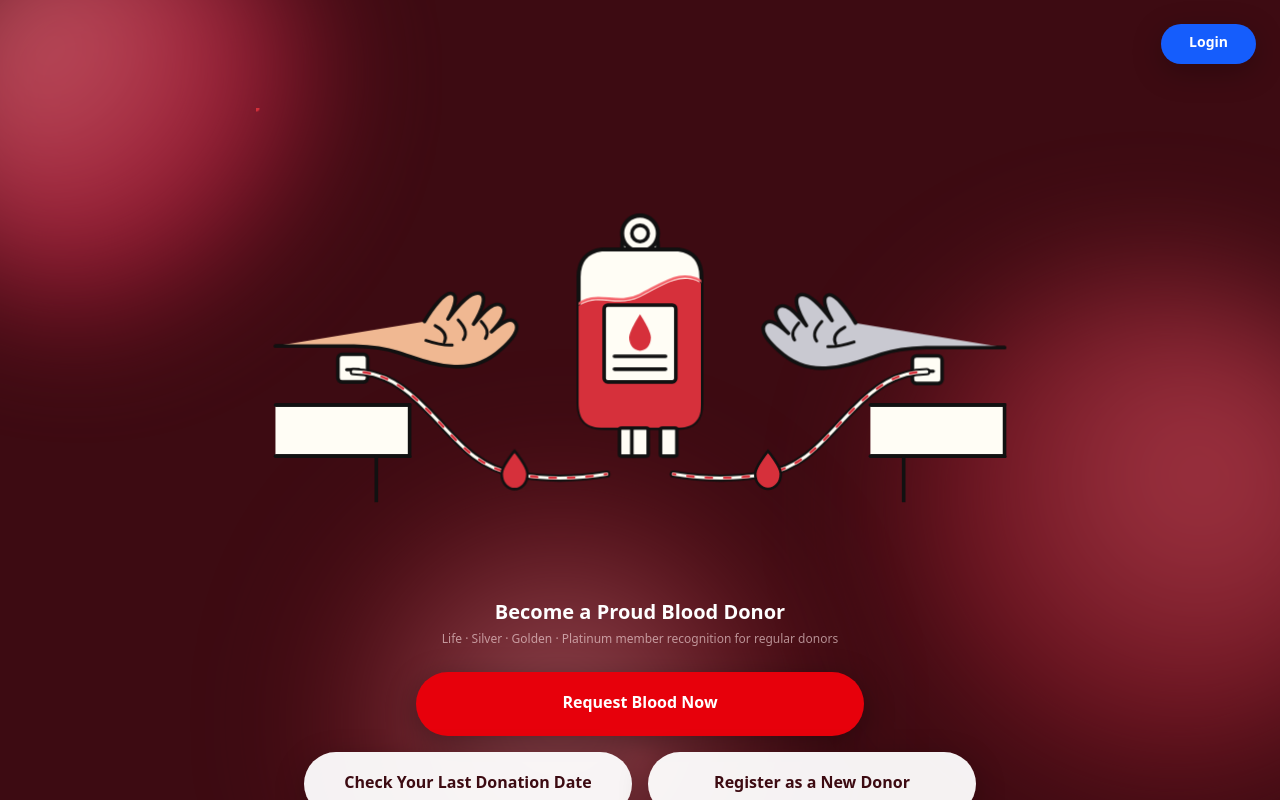
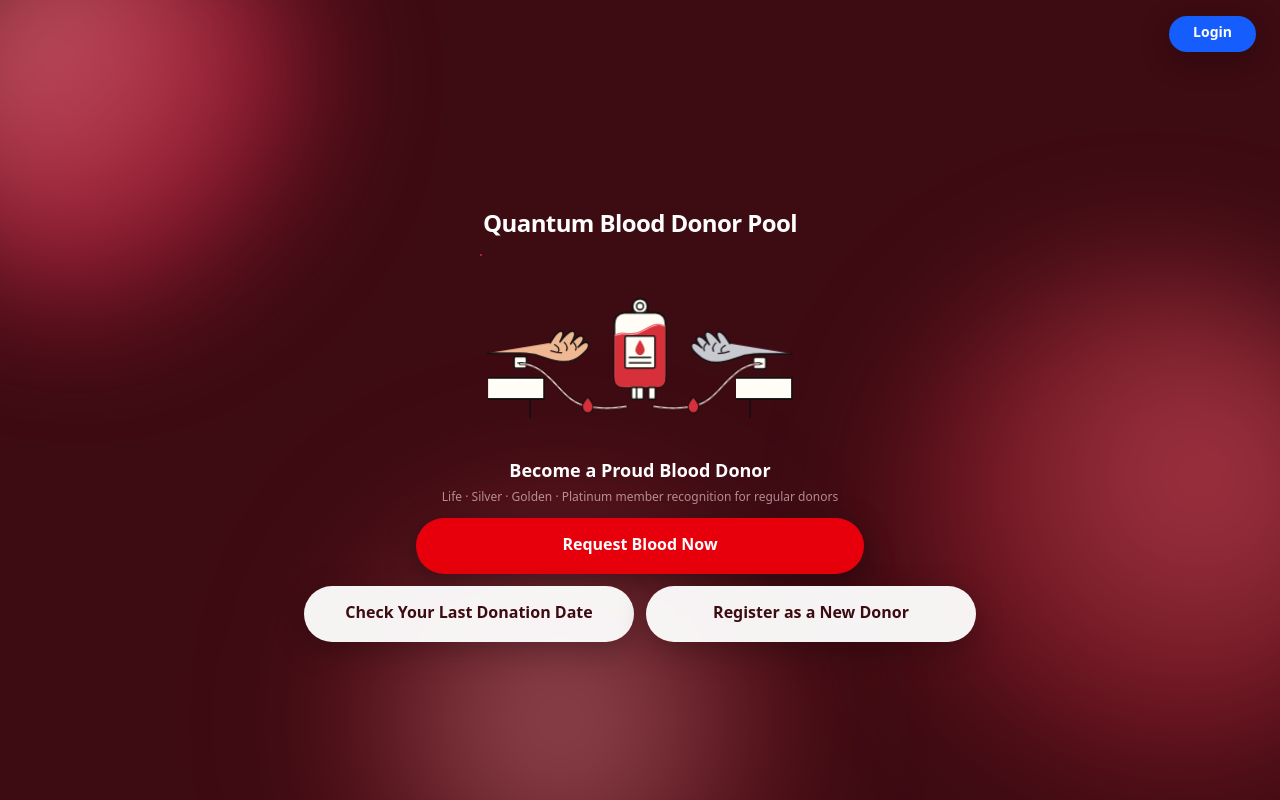
Before and after one commit to rangpurquantum-web/blood-management-, a Next.js app: page / in a window 1280 px wide. Built offline with nearby package versions, Linux system fonts and the light colour scheme; no server answers; a small style sheet from the web is missing; a web font is replaced by a local one; what @capacitor/core would draw is missing.

Commit message:
Update page.tsx

```diff
--- a/app/page.tsx
+++ b/app/page.tsx
@@ -21,10 +21,10 @@ export default function HomePage() {
       </div>
 
       {/* ── Top-right Login ──────────────────────────────────────────── */}
-      <div className="relative z-20 flex justify-end px-6 pt-6 shrink-0">
+      <div className="relative z-20 flex justify-end px-6 pt-4 shrink-0">
         <Link
           href="/login"
-          className="flex items-center justify-center rounded-full bg-blue-600 px-7 py-2.5 shadow-[0_8px_30px_rgba(0,0,0,0.25)] hover:bg-blue-500 transition-all hover:scale-[1.02] active:scale-[0.98]"
+          className="flex items-center justify-center rounded-full bg-blue-600 px-6 py-2 shadow-[0_8px_30px_rgba(0,0,0,0.25)] hover:bg-blue-500 transition-all hover:scale-[1.02] active:scale-[0.98]"
         >
           <span className="text-center font-semibold text-white text-sm">
             Login
@@ -33,19 +33,19 @@ export default function HomePage() {
       </div>
 
       {/* ── Content ───────────────────────────────────────────────────── */}
-      <div className="relative z-10 flex flex-1 flex-col items-center justify-center px-6 py-10 pb-16 overflow-y-auto">
-        <div className="w-full max-w-md text-center mb-2">
-          <h1 className="text-3xl font-bold tracking-tight text-white mb-2">
+      <div className="relative z-10 flex flex-1 flex-col items-center justify-center px-6 gap-3 min-h-0">
+        <div className="w-full max-w-md text-center">
+          <h1 className="text-2xl font-bold tracking-tight text-white">
             Quantum Blood Donor Pool
           </h1>
         </div>
 
-        <div className="w-full max-w-3xl mx-auto my-8">
+        <div className="w-full max-w-xs mx-auto">
           <DonorToPatientHero />
         </div>
 
-        <div className="w-full max-w-md text-center mb-6">
-          <h2 className="text-xl font-semibold text-white mb-1">
+        <div className="w-full max-w-md text-center">
+          <h2 className="text-lg font-semibold text-white mb-1">
             Become a Proud Blood Donor
           </h2>
           <p className="text-xs text-rose-100/60">
@@ -54,10 +54,10 @@ export default function HomePage() {
         </div>
 
         {/* Emergency CTA — priority; needs a /request-blood page + API */}
-        <div className="w-full max-w-md mb-4">
+        <div className="w-full max-w-md">
           <Link
             href="/request-blood"
-            className="flex items-center justify-center w-full rounded-full bg-red-600 px-7 py-5 shadow-[0_8px_30px_rgba(0,0,0,0.35)] hover:bg-red-500 transition-all hover:scale-[1.02] active:scale-[0.98]"
+            className="flex items-center justify-center w-full rounded-full bg-red-600 px-7 py-4 shadow-[0_8px_30px_rgba(0,0,0,0.35)] hover:bg-red-500 transition-all hover:scale-[1.02] active:scale-[0.98]"
           >
             <span className="text-center font-semibold text-white text-base">
               Request Blood Now
@@ -65,10 +65,10 @@ export default function HomePage() {
           </Link>
         </div>
 
-        <div className="w-full max-w-2xl grid grid-cols-1 sm:grid-cols-2 gap-4">
+        <div className="w-full max-w-2xl grid grid-cols-1 sm:grid-cols-2 gap-3">
           <Link
             href="/check-donation"
-            className="flex items-center justify-center w-full rounded-full bg-white/95 px-7 py-5 shadow-[0_8px_30px_rgba(0,0,0,0.25)] hover:bg-white transition-all hover:scale-[1.02] active:scale-[0.98]"
+            className="flex items-center justify-center w-full rounded-full bg-white/95 px-7 py-4 shadow-[0_8px_30px_rgba(0,0,0,0.25)] hover:bg-white transition-all hover:scale-[1.02] active:scale-[0.98]"
           >
             <span className="text-center font-semibold text-[#3D0B12] text-base">
               Check Your Last Donation Date
@@ -77,7 +77,7 @@ export default function HomePage() {
 
           <Link
             href="/register"
-            className="flex items-center justify-center w-full rounded-full bg-white/95 px-7 py-5 shadow-[0_8px_30px_rgba(0,0,0,0.25)] hover:bg-white transition-all hover:scale-[1.02] active:scale-[0.98]"
+            className="flex items-center justify-center w-full rounded-full bg-white/95 px-7 py-4 shadow-[0_8px_30px_rgba(0,0,0,0.25)] hover:bg-white transition-all hover:scale-[1.02] active:scale-[0.98]"
           >
             <span className="text-center font-semibold text-[#3D0B12] text-base">
               Register as a New Donor
```
